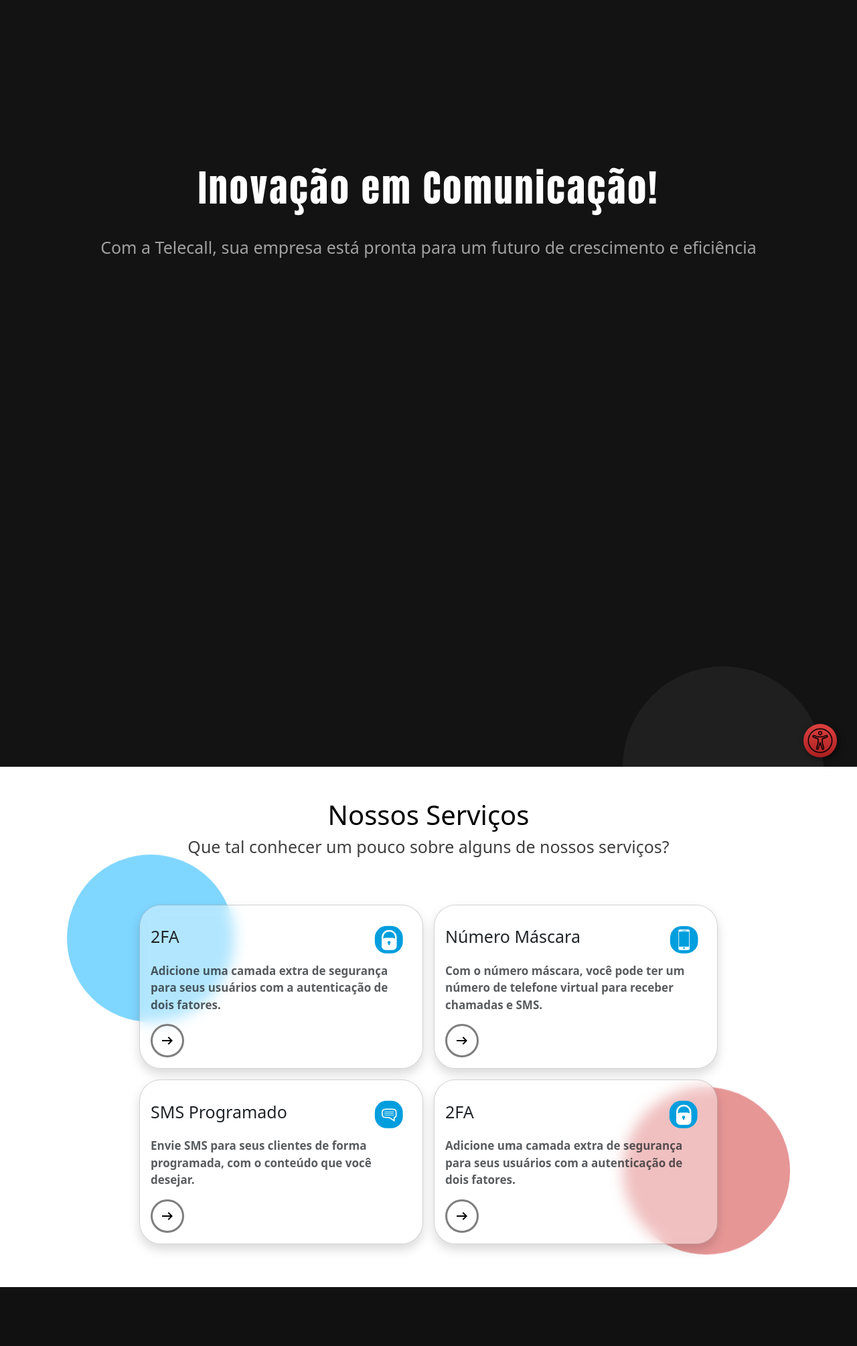
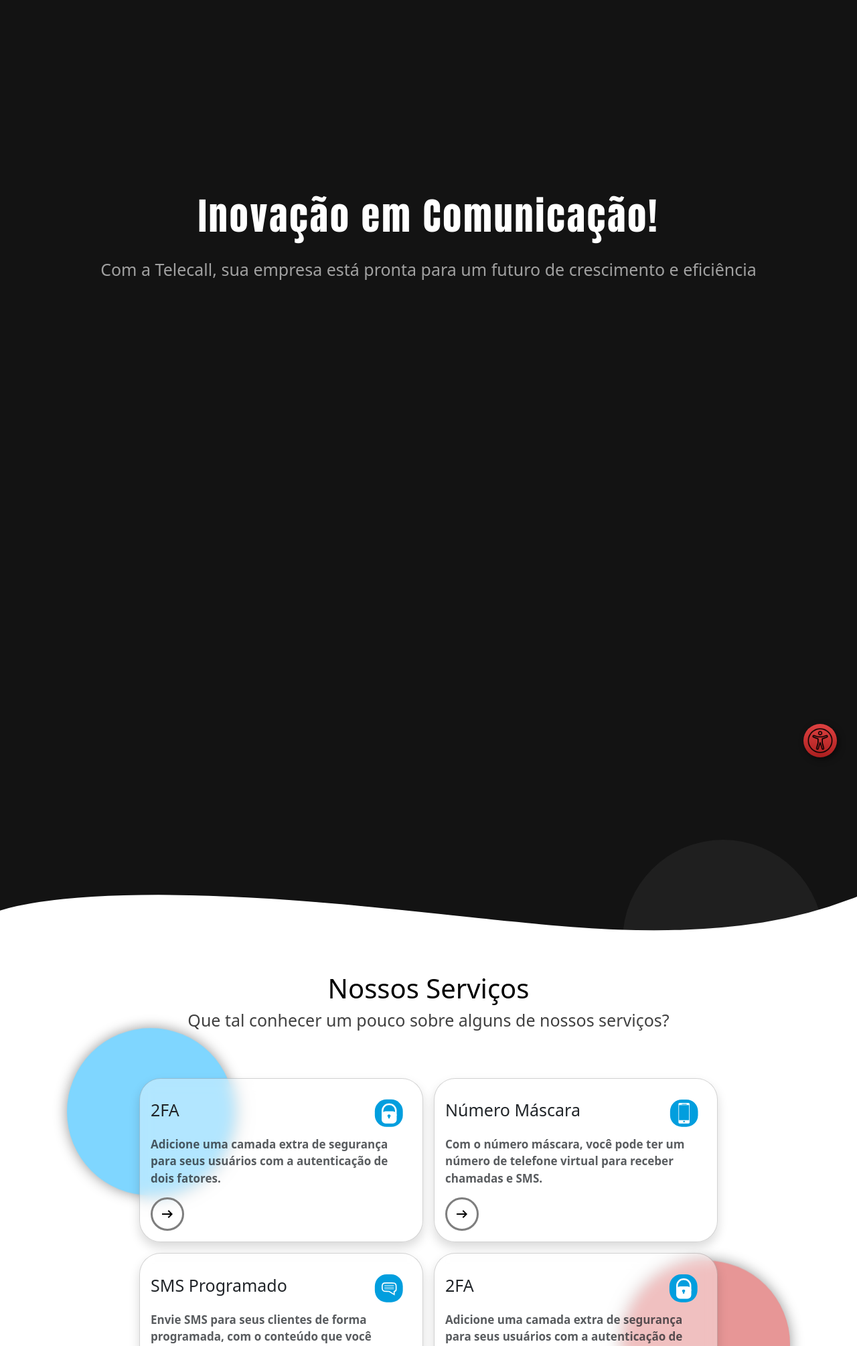
Before and after one commit to gabrielmjacques/telecall, a PHP site: page / in a window 1280 px wide. Shown: the part 566-2576 px from the top of the page at 67% size. Before the commit the page ends 2488 px from the top, so only its background shows below. Run offline with PHP 8.4, Linux system fonts and the light colour scheme.

Commit message:
Fix: Some bugs

```diff
--- a/index.php
+++ b/index.php
@@ -44,6 +44,8 @@
         <div class="apr-container p-5 w-100">
             <h1 class="apr-container-title"><!-- Titulo adicionado dentro de /js/main_page.js --></h1>
             <h3>Com a Telecall, sua empresa está pronta para um futuro de crescimento e eficiência</h3>
+
+            <img class="apr-wave" src="assets/main_page/apr_wave.svg" alt="">
         </div>
 
         <div class="services pt-5">
--- a/js/default.js
+++ b/js/default.js
@@ -10,7 +10,7 @@
     } else {
         $( "html" ).attr( "data-bs-theme", "light" );
         $( "#theme_switch" ).attr( "checked", false );
-        $( ".apr-wave" ).attr( "width", "assets/main_page/apr_wave.svg" );
+        $( ".apr-wave" ).attr( "src", "assets/main_page/apr_wave.svg" );
         $( ".icons" ).css( "filter", "invert(0%)" );
     }
 
@@ -41,7 +41,5 @@
 }
 
 $( document ).ready( () => {
-    const isAuth = localStorage.getItem( "isAuth" );
-
     LoadStyle();
 } );
--- a/styles/main_page.css
+++ b/styles/main_page.css
@@ -5,23 +5,10 @@
     overflow-x: hidden;
 }
 
-
-@keyframes circleBounce {
-    from {
-        transform: translateY(-20px);
-    }
-
-    to {
-        transform: translateY(20px);
-    }
-}
-
-
 .apr-container {
     position: relative;
     display: flex;
     flex-direction: column;
-    align-items: center;
     justify-content: center;
     color: #fff;
     background-color: #131313;
@@ -30,30 +17,7 @@
     overflow: hidden;
 
     width: 100%;
-    min-height: 95dvh;
-}
-
-.apr-container::before,
-.apr-container::after {
-    content: '';
-    position: absolute;
-    background-color: #ffffff;
-
-    opacity: .05;
-    z-index: 0;
-    width: 300px;
-    height: 300px;
-    border-radius: 50%;
-}
-
-.apr-container::before {
-    top: -150px;
-    left: 50px;
-}
-
-.apr-container::after {
-    bottom: -150px;
-    right: 50px;
+    min-height: 110dvh;
 }
 
 .apr-container h1 {
@@ -64,10 +28,10 @@
     margin-bottom: 30px;
     font-size: 3.5rem;
 
-    animation: bounce 7s infinite alternate;
+    animation: titleBounce 3s infinite alternate ease-in-out;
 }
 
-@keyframes bounce {
+@keyframes titleBounce {
 
     to {
         transform: translateY(-10px);
@@ -97,6 +61,39 @@
 
 .apr-container h3 {
     opacity: .6;
+    margin-bottom: 200px;
+}
+
+.apr-container::before,
+.apr-container::after {
+    content: '';
+    position: absolute;
+    background-color: #ffffff;
+
+    opacity: .05;
+    z-index: 0;
+    width: 300px;
+    height: 300px;
+    border-radius: 50%;
+}
+
+.apr-container::before {
+    top: -150px;
+    left: 50px;
+}
+
+.apr-container::after {
+    bottom: -150px;
+    right: 50px;
+}
+
+.apr-container .apr-wave {
+    position: absolute;
+
+    z-index: 1;
+    left: 0;
+    bottom: 0;
+    width: 100%;
 }
 
 
@@ -117,9 +114,19 @@
     height: 250px;
     border-radius: 50%;
 
+    box-shadow: 0 0 20px #000000d6;
 }
 
 .services::before {
+    background-color: var(--secondary-color);
+
+    top: 150px;
+    left: 100px;
+
+    animation: circleBounce 5s infinite alternate-reverse 1s ease-in-out;
+}
+
+.services::after {
     background-color: var(--primary-color);
 
     bottom: 60px;
@@ -128,32 +135,22 @@
     animation: circleBounce 5s infinite alternate ease-in-out;
 }
 
-.services::after {
-    background-color: var(--secondary-color);
-
-    top: 150px;
-    left: 100px;
-
-    animation: circleBounce 5s infinite alternate-reverse 1s ease-in-out;
-}
-
-.card {
-    transition-duration: .3s;
+.services .card {
+    transition-duration: .5s;
     backdrop-filter: blur(10px);
 }
 
-.card:hover {
+.services .card:hover {
     cursor: pointer;
 
-    transform: translateY(-7px);
+    transform: translateY(-10px);
 }
 
-.card:active {
-    transition-duration: .1s;
-    backdrop-filter: blur(7px) brightness(.8);
+.services .card:active {
+    transform: translateY(0px) scale(0.98);
 }
 
-.arrow {
+.services .card .arrow {
     width: 50px;
     padding: 10px;
     border-radius: 50%;
@@ -162,15 +159,26 @@
     border: 3px solid #7e7e7e;
 }
 
-.card:hover .arrow {
+.services .card:hover .arrow {
     border: 3px solid transparent;
 }
 
-.card .arrow img {
+.services .card .arrow img {
     transition-duration: .5s;
+
     transition-timing-function: cubic-bezier(0.68, -0.55, 0.265, 1.55);
 }
 
-.card:hover .arrow img {
+.services .card:hover .arrow img {
     transform: translateX(20px) scale(1.4);
 }
+
+@keyframes circleBounce {
+    from {
+        transform: translateY(-20px);
+    }
+
+    to {
+        transform: translateY(20px);
+    }
+}
```
Also changed, not shown: default.css (+68 -62 lines).
